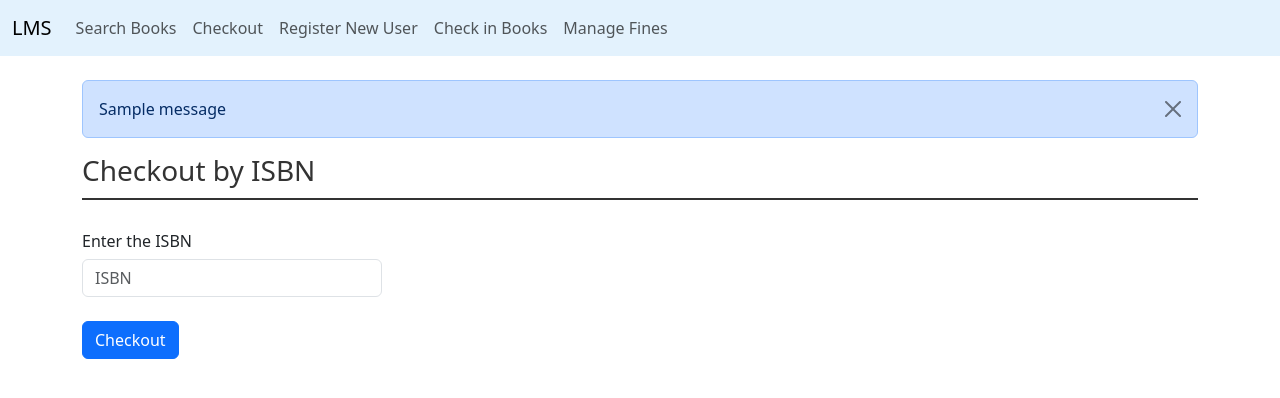
After one commit to Roy0531/DB-Library-System, a Flask app: page /isbn_checkout in a window 1280 px wide. The commit adds this page. Shown: the top 398 px of the page. Run offline with Flask 3, Linux system fonts and the light colour scheme; tables that the repository leaves empty hold one stand-in row (values such as "Sample post"); one stand-in notice (Sample message) is shown; parts of the project's set-up code (start-up, migrations or seed data) failed here and were passed over; some libraries are stand-ins or nearby versions.

Commit message:
implemented isbn checkout

```diff
--- a/library-app/app.py
+++ b/library-app/app.py
@@ -13,7 +13,7 @@ import random
 
 from sqlalchemy.orm import Mapped, relationship
 
-from webForms import BorrowerForm, PaymentForm, SearchForm, BookForm, CheckOutForm, CheckInSearchForm
+from webForms import BorrowerForm, PaymentForm, SearchForm, BookForm, CheckOutForm, CheckInSearchForm, IsbnForm
 import sqlalchemy as db1
 from datetime import date
 
@@ -126,12 +126,44 @@ def results(searched):
     form.books.choices = [(f"{book.isbn}_{book.title}_{', '.join(map(lambda a: a.name,book.authors))}", "") for book in query_aval]
     if form.validate_on_submit():
         # pass the selected books data to checkout() function below
+        print(form.books.data)
         session['selected_books'] = form.books.data
         return redirect(url_for('checkout'))
     else:
         print("Validation Failed")
     # display the results page
     return render_template("results.html", searched=searched, form=form, query_unaval=query_unaval)
+
+# Handle checking out by isbn
+@app.route('/isbn_checkout', methods=['GET', 'POST'])
+def isbn_checkout():
+    form = IsbnForm()
+    if form.validate_on_submit():
+        isbn = form.isbn.data
+        form.isbn.data = ""
+        # ----------------------------------------------------------------
+        query = (
+                db.session.query(Book)
+                .join(BookAuthors, Book.isbn == BookAuthors.isbn)
+                .join(Authors, Authors.author_id == BookAuthors.author_id)
+                .filter(
+                    Book.isbn == isbn
+                )
+            )
+        book = query.filter(
+            not_(
+                db.session.query(BookLoan.isbn)
+                .filter((BookLoan.isbn == Book.isbn) & (BookLoan.date_in == None))
+                .exists()
+            )
+        ).distinct(Book.isbn).first()
+
+        if book:
+            session['selected_books'] = [f"{book.isbn}_{book.title}_{', '.join(map(lambda a: a.name,book.authors))}"]
+            return redirect(url_for('checkout'))
+        else:
+            flash(f'The book with isbn: {isbn} is on loan')
+    return render_template("isbn_checkout.html", form=form)
 
 # Handle checking out books
 @app.route('/checkout', methods=['Get','POST'])
--- /dev/null
+++ b/library-app/templates/isbn_checkout.html
@@ -0,0 +1,19 @@
+{% extends 'base.html' %}
+
+{% block content %}
+{% for message in get_flashed_messages() %}
+    <div class="alert alert-primary alert-dismissible fade show" role="alert">
+        {{ message }}
+        <button type="button" class="btn-close" data-bs-dismiss="alert" aria-label="Close"></button>
+    </div>
+{% endfor %}
+<h3>Checkout by ISBN</h3>
+<br>
+<form method="POST">
+    {{ form.hidden_tag() }}
+    <h6>{{ form.isbn.label }}</h6>
+    {{ form.isbn(class="form-control", placeholder="ISBN") }}
+    <br>
+    {{ form.submit(class="btn btn-primary") }}
+</form>
+{% endblock %}
--- a/library-app/templates/navbar.html
+++ b/library-app/templates/navbar.html
@@ -9,6 +9,9 @@
             <ul class="navbar-nav me-auto mb-2 mb-lg-0">
                 <li class="nav-item">
                     <a class="nav-link" href="{{ url_for('search') }}">Search Books</a>
+                </li>
+                <li class="nav-item">
+                    <a class="nav-link" href="{{ url_for('isbn_checkout') }}">Checkout</a>
                 </li>
                 <li class="nav-item">
                     <a class="nav-link" href="{{ url_for('add_borrower') }}">Register New User</a>
--- a/library-app/webForms.py
+++ b/library-app/webForms.py
@@ -36,3 +36,7 @@ class BookForm(FlaskForm):
 class CheckOutForm(FlaskForm):
     card_id = IntegerField("Enter the Card ID", validators=[DataRequired()])
     submit = SubmitField('CheckOut')
+
+class IsbnForm(FlaskForm):
+    isbn = StringField("Enter the ISBN", validators=[DataRequired()])
+    submit = SubmitField('Checkout')
```
